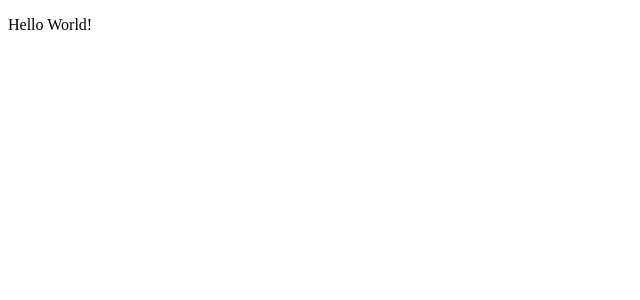
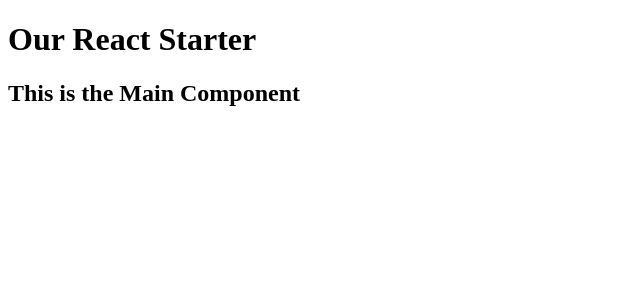
Before and after one commit to knjiang/dictionary-app, a React (Create React App) app: page / in a window 1280 px wide. Shown: the top 300 px of the page, without its empty margins (0-640 px from the left). Built offline with nearby package versions, Linux system fonts and the light colour scheme.

Commit message:
created header + main

```diff
--- a/src/App.js
+++ b/src/App.js
@@ -1,15 +1,14 @@
 import React from 'react';
+import Header from './components/Header/Header';
+import Main from './components/Main/Main';
 
 function App() {
   return (
-    <div className="App">
-      <header className="App-header">
-        <p>
-          Hello World!
-        </p>
-      </header>
+    <div className= "App">
+      <Header/>
+      <Main/>
     </div>
-  );
+  )
 }
 
 export default App;
--- /dev/null
+++ b/src/components/Header/Header.js
@@ -0,0 +1,11 @@
+import React from "react";
+
+function Header() {
+    return (
+        <header>
+            <h1> Our React Starter</h1>
+        </header>
+    )
+}
+
+export default Header
--- /dev/null
+++ b/src/components/Main/Main.js
@@ -0,0 +1,11 @@
+import React from "react";
+
+function Main() {
+    return (
+        <main>
+            <h2>This is the Main Component</h2>
+        </main>
+    );
+}
+
+export default Main;
```
